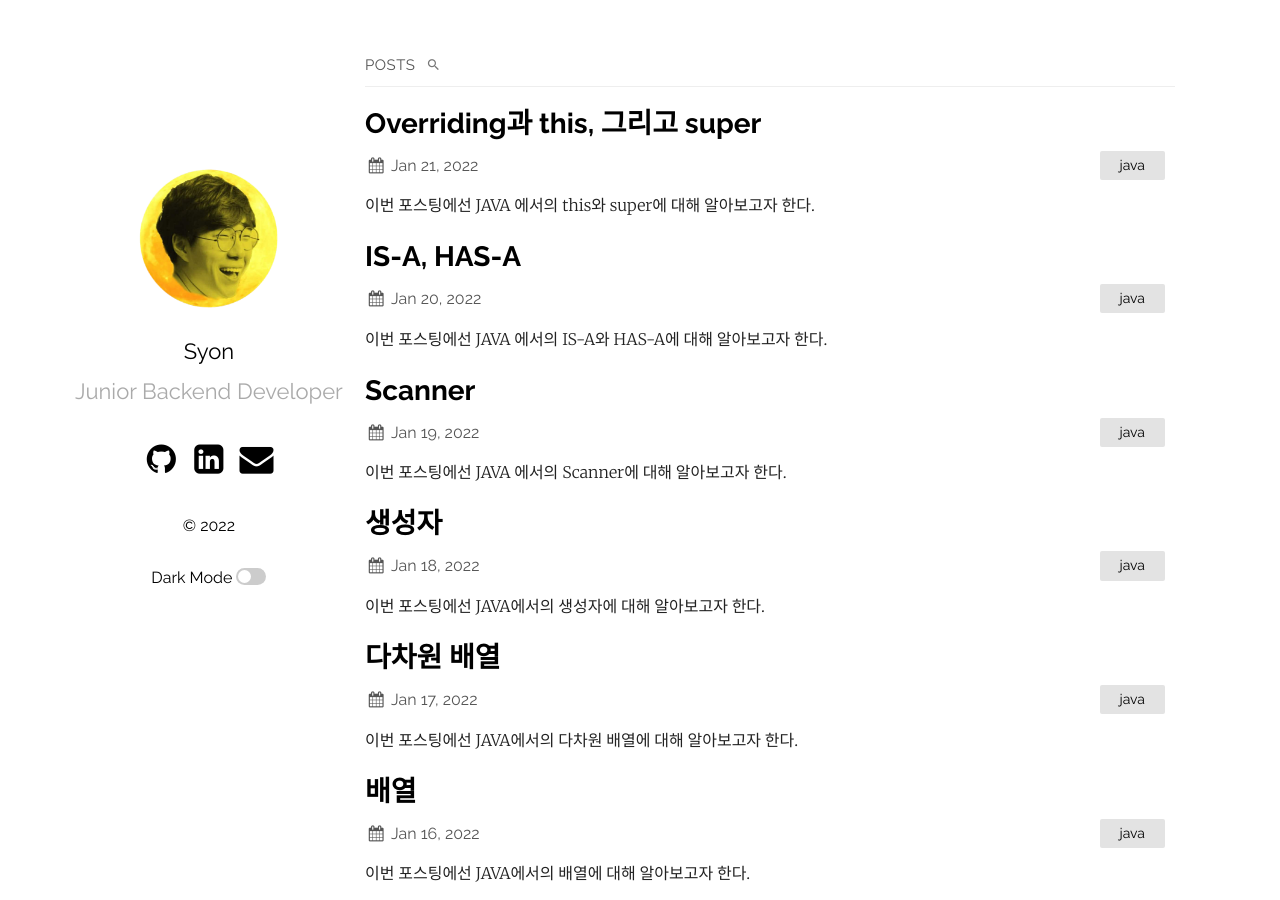
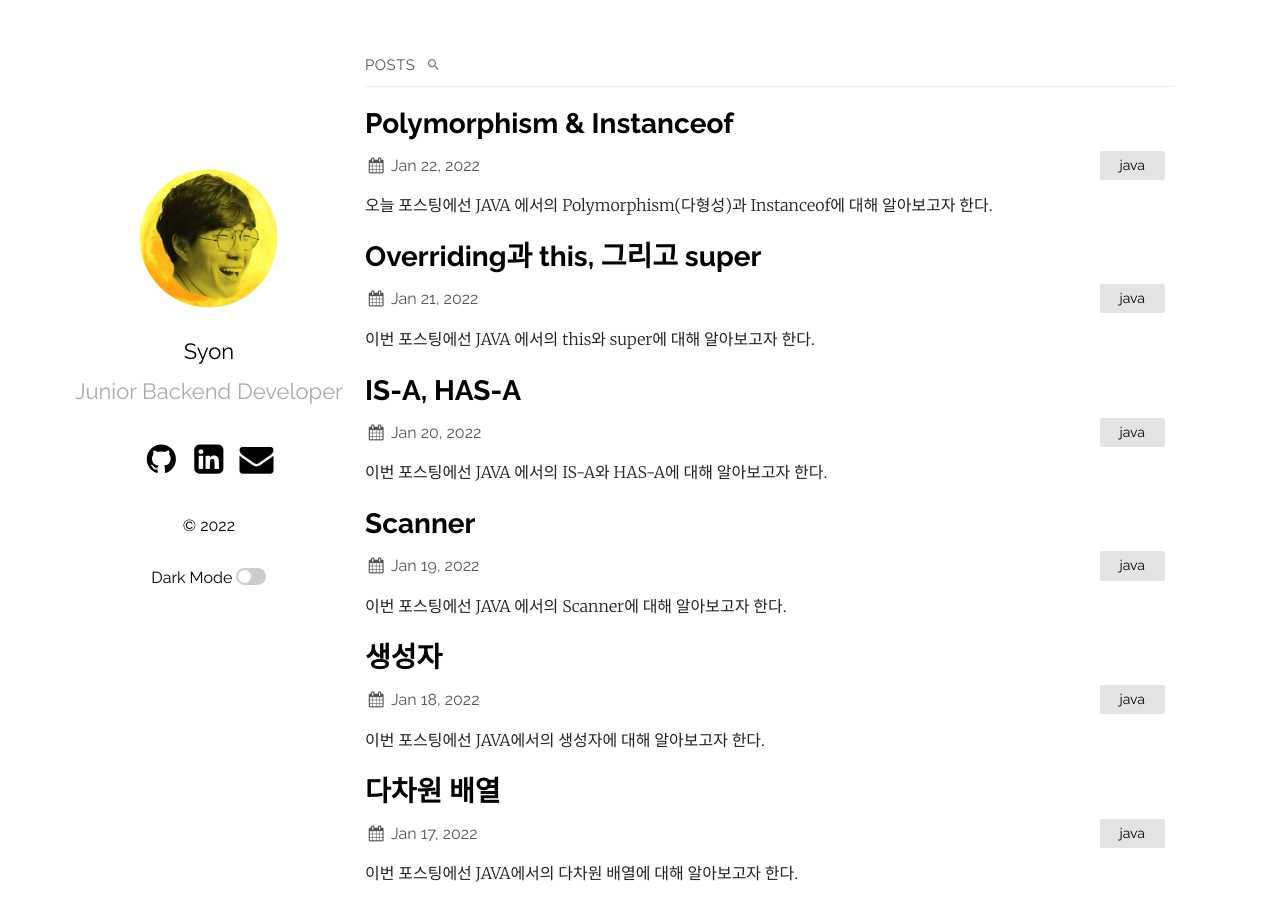
Before and after one commit to Syon0303/Syon0303.github.io, a Jekyll site: the page built from index.md, in a window 1280 px wide and 900 px high. Built offline with Jekyll 4.4.1, drawn with Linux system fonts in a browser that asks for light colours; part of the change alters nothing that is shown.

Commit message:
220122 post

````diff
--- a/_posts/2022-01-16-TIL_java_array.markdown
+++ b/_posts/2022-01-16-TIL_java_array.markdown
@@ -28,6 +28,7 @@ categories: java
 
 
  <br>
+
 ```java
 public class ArrayEx01 {
     public static void main(String[] args){
@@ -89,6 +90,7 @@ score라는 int 형 배열을 만들고 계산과 형변환을 통해 총합과
 두 번째 방법으로 배열을 정의하는 예제를 살펴보자.
 
 <br>
+
 ```java
 public class ArrayEx03{
     public static void main(String[] args){
@@ -140,6 +142,7 @@ public class ArrayEx04 {
 마무리하기 전에, 향상된 for문(for-each)에 대해서도 설명하고자 한다. 지금까지 사용하던 반복문을 사용해도 되지만, 배열을 사용하여 반복시킬 때 조금 더 편리한 방법이 있는데, 그것이 for-each 문이다. 정의하는 방법은 아래와 같다.
 
 <br>
+
 ```java
 for (자료형 변수 : 배열) {
     반복 실행할 문장;
@@ -150,6 +153,7 @@ for (자료형 변수 : 배열) {
 위에서 살펴봤던 예제와 비슷한 내용으로 for-each문을 작성해보면 다음과 같다.
 
 <br>
+
 ```java
 public class ForEachEx01{
     public static void main(String[] args){
--- /dev/null
+++ b/_posts/2022-01-22-TIL_java_polymorphism and instanceof .markdown
@@ -0,0 +1,352 @@
+---
+layout: post
+title:  "Polymorphism & Instanceof"
+date:   2022-01-22 19:17:36 +0900
+categories: java
+---
+오늘 포스팅에선 JAVA 에서의 Polymorphism(다형성)과 Instanceof에 대해 알아보고자 한다.
+
+
+<h2>Polymorphism(다형성)</h2>
+* 프로그램 언어의 각 요소들(상수, 변수, 식, 오브젝트 등)이 다양한 자료형에 속하는 것이 허가되는 성질.
+* 반댓말은 단형성(monomorphism)으로 프로그램 언어의 각 요소가 한 가지 형태만 가지는 성질.
+* 쉽게 말하면, __다형성이란 하나의 객체에 여러가지 타입을 대입할 수 있다는 것__ 이다.
+
+
+<h4>단형성 예시</h4>
+
+```java
+// 숫자를 문자열로 바꾸는 경우
+String age = stringFromNumber(number);
+
+// 날짜를 문자열로 바꾸는 경우
+String today = stringFromDate(date);
+```
+<br>
+위의 코드는 단형성 체계의 언어에서 함수의 이름이 중복될 수 없기 때문에 나오는 함수명이다. 위와 같이 비슷한 기능을 하는 함수의 이름을 자료형에 따라 끝도 없이 나열한다면 코드가 지저분해질 것이다. __다형성 체계의 언어에서는, 함수의 이름을 같게 하여 위의 작업을 간결하게 만들 수 있다.__
+
+<h4>같은 이름의 함수이지만 다른 일을 하는 예시</h4>
+
+```java
+// 숫자를 문자열로 바꾸는 경우
+String age = stringValue(number);
+
+// 날짜를 문자열로 바꾸는 경우
+String today = stringValue(date);
+```
+<br>
+
+물론, 여러 자료형에 따라 문자열로 바꾸는 작업 자체가 줄어드는 것은 아니지만, 메서드 하나의 이름만 가지고도 기억하기 쉽고 메서드 이름을 절약한다는 장점이 있다.
+
+
+<br>
+<h3>다형성을 구현하는 방법</h3>
+다형성을 구현하는 방법은 대표적으로 오버로딩, 오버라이딩, 함수형 인터페이스를 사용하는 방법이 있다. (단, 이번 포스팅에서 함수형 인터페이스는 다루지 않는다.)
+
+
+<br>
+<h4>Overloading</h4>
+한 클래스 내에 이미 사용하는 이름의 메서드가 있어도 규칙 내에서 동일한 이름의 메서드를 정의하도록 허용하는 기술
+1. 메서드의 이름이 같아야 한다.
+2. 매개 변수의 개수 또는 타입이 달라야 한다.
+3. 매개 변수는 같고, 리턴 타입이 다를 때는 성립하지 않는다.
+4. 오버로딩된 메서드들은 매개 변수로만 구분될 수 있다.
+<br>
+
+__주의할 점으로, 요구 사항이 바뀌었을 때 모든 메서드를 수정할수도 있으므로 꼭 필요한 경우에만 사용해야한다.__ 일반적인 메서드보다는 Constructor 오버로딩을 주로 사용한다.
+
+```java
+public class Station{
+    private Long id;
+    private String name;
+
+    public Station(){}
+
+    public Station(String name){
+        this(null, name);
+    }
+
+    public Station(Long id, String name){
+        this.id = id;
+        this.name = name;
+    }
+}
+
+```
+위와 같이 Station Class의 필드를 초기화해 주는 조건이 여러 가지가 있을 수 있는데, Constructor 오버로딩을 통해 쉽게 구현할 수 있다.
+
+
+<br>
+<h4>Overriding</h4>
+* 상위 클래스의 메서드를 재정의하는 것을 의미한다.
+* 클래스 상속이나 인터페이스 상속을 통해 구현할 수 있다.
+
+아래 예시는 운송 수단에 대한 예시로 운송 수단의 종류인 자동차, 비행기, 기차가 있다고 하자. 모두 움직일 수 있으므로 move() 메서드를 각각 아래와 같이 정의할 수 있다.
+
+```java
+public class Car{
+    public void move(){
+        System.out.println("도로로 달린다.");
+    }
+}
+
+public class Airplane{
+    public void move(){
+        System.out.println("하늘을 난다.");
+    }
+}
+
+public class Train{
+    public void move(){
+        System.out.println("선로를 주행한다.");
+    }
+}
+
+```
+
+이후에, 각각의 운송수단을 움직여보자.
+
+```java
+public class Main{
+    public static void main(String[] args){
+        final Car car = new Car();
+        final Airplane airplane = new Airplane();
+        final Train train = new Train();
+
+        car.move();
+        airplane.move();
+        train.move();
+    }
+}
+
+```
+<br>
+각각의 운송수단을 움직이기 위해 서로 다른 객체를 만들어서 move() 메서드를 실행해 주었다. 그러나 100가지의 운송수단이 생긴다면 move() 메서드를 100번 타이핑해야한다. 이들을 반복문으로 묶어줄 수 없기 때문이다. 이때 Overridng을 사용한다면 위의 문제를 해결할 수 있다.
+<br><br>
+이번 포스팅에선 인터페이스를 사용하여 구현하자. 우선 Movable(인터페이스는 보통 ~able이다.)이라는 인터페이스를 만들자. 이 인터페이스의 메서드로는 move()가 있고, Car, Train, Airplane에 상속해주자. 그리고 하위 클래스들은 Move() 메서드를 Overridng하자.
+
+```java
+public interface Movable{
+    void move();
+}
+
+public class Car implements Movable{
+    @Override
+    public void move(){
+        System.out.println("도로로 달린다.");
+    }
+}
+
+public class Airplane implements Movable{
+    @Override
+    public void move(){
+        System.out.println("하늘을 난다.");
+    }
+}
+
+public class Train implements Movable{
+    @Override
+    public void move(){
+        System.out.println("선로를 주행한다.");
+    }
+}
+
+```
+
+이제 Movable이라는 객체는 Car가 될 수도 있고, Airplane이 될 수도 있고, Train이 될 수도 있다. 이는 __한 객체에 여러 타입을 대응할 수 있다__ 는 것을 몸소 보여주는 예시이다. 그래서 아래와 같이 다형성을 이용하여 Car, Airplane, Train의 move() 메서드를 호출할 수 있다.
+
+```java
+public class Main{
+    public static void main(String[] args){
+        final List<Movable> movables = Array.asList(new Car(), new Train(), new Airplane());
+        for (final Movable movable : moveables){
+            movable.move();
+        }
+    }
+}
+
+```
+
+<br>
+<hr/>
+<br>
+
+<h3>자동 타입 변환(promotion)</h3>
+* 자동 타입 변환은 부모 타입의 참조변수에 자식 객체의 주소를 넣는 행위를 뜻한다.
+
+```java
+Parent p1 = new Child();
+```
+
+* 상속 관계에서 자식클래스는 상속받은 데이터 + __α__ 의 데이터를 갖고 있다. 그러나 자동 타입 변환을 하게되면 __상속받은 데이터__ 만을 사용할 수 있다.
+* 이는 타입이 자료형이기 때문인데, 우리가 자료형을 정의하는 목적은 __'범위'__ 를 설정해주기 위해서이다.
+* int 형은 대충 -21억에서 21억사이의 정수를 표현할 수 있다. 자료형은 범위를 설정하여 메모리 낭비를 방지한다. 예를 들어 자료형이 8byte인 double 형 밖에 없다고 가정하면, 나는 정수만 사용할거라 4byte면 충분한데도 어쩔수 없이 8byte를 사용해야한다. 이처럼 데이터 별로 적당한 타입을 지정해주지 않으면 지나친 메모리 낭비를 유발한다.
+
+<p align="center">
+    <img src="https://img1.daumcdn.net/thumb/R1280x0/?scode=mtistory2&fname=https%3A%2F%2Fblog.kakaocdn.net%2Fdn%2FBeBLn%2Fbtq7DsP0Bs1%2FISPmM4m3gwT7Kcn4yPJgi1%2Fimg.png" width="45%" height="45%" title="데이터 표현 범위"/>
+</p>
+
+참조 타입도 이와 마찬가지다. 참조 타입은 해당 클래스가 지정한 필드와 메서드를 '범위'로 가진다. 그러므로 해당 __참조 타입으로 생성된 객체는 그 범위를 벗어날 수 없다.__
+
+```java
+public class Main{
+    public static void main(String[] args){
+        Child ch1 = new Child();
+        Parent ch2 = new Child(); // 자동 타입 변환
+
+        if(ch1 == ch2){
+            System.out.println("같은 객체입니다"); // 타입은 달라도 객체는 같다.
+        }
+    }
+}
+```
+<br>
+ch1과 ch2가 가리키는 객체가 같다는 의미는 두 참조변수 모두 Child 클래스의 객체를 참조하고 있다는 의미이다. 하지만 둘은 '타입'이 다르다. 다시말해서, 표현할 수 있는 '범위'가 다르다는 것이다.
+
+```java
+// 부모 클래스
+public class Parent{
+    public void a(){
+        System.out.println("나는 부모다.");
+    }
+}
+
+public class Child extends Parent{
+    // 상속 받은 메서드
+    public void a(){
+        System.out.println("나는 자식이다.");
+    }
+
+    // 자식만 가지는 메서드
+    public void b(){
+        System.out.println("나만 갖고있다");
+    }
+}
+
+```
+<br>
+이처럼 서로 같은 객체를 참조하고 있지만, 선언된 참조변수의 타입이 달라 표현 가능한 데이터의 범위가 서로 다르다. ch2는 부모 타입을 참조변수로 갖고 있기 떄문에 부모 클래스에게 상속받은 메서드와 필드만 사용 가능하다. 만약 상속받은 메서드가 오버라이딩되었다면, 오버라이딩 된 메서드를 호출한다.
+
+```java
+public class Main{
+    public static void main(String[] args){
+        Child ch1 = new Child();
+        Parent ch2 = ch1;
+
+        ch1.b();
+        ch2.b(); //자동형변환타입. 실행되지 않는다.
+    }
+}
+
+```
+
+```java
+public class Main{
+    public static void main(String[] args){
+        Child ch1 = new Child();
+        Parent ch2 = ch1;
+
+        ch1.a();
+        ch2.a(); //자동형변환타입.
+    }
+}
+
+```
+
+<h4>매개변수로 받는 자동 타입 변환</h4>
+자동 타입 변환을 매개변수로도 할 수 있다.
+
+```java
+// 자식 클래스
+public class Child extends Parent{
+    // 오버라이딩된 메서드
+    public void a(){
+        System.out.println("나는 자식");
+    }
+
+    public void b(Parent parent){ // 매개변수로 자동 변환됨
+        parent.a();
+    }
+}
+```
+
+```java
+// 메인 클래스
+public class Main{
+    public static void main(String[] args){
+        Child ch1 = new Child();
+        ch1.b(new Child());
+    }
+}
+```
+
+위 코드의 출력 결과로는 <br>
+__나는 자식__ <br>
+이 출력된다. (매개변수로 자식 객체가 들어갔으니 메서드가 오버라이딩된 메서드로 호출된다.)
+
+
+<br>
+<h4>강제 타입 변환(Casting)</h4>
+부모타입으로 선언된 자식 객체는 자신의 메서드나 필드를 사용할 수 없다. 그래서 만약 이를 사용하는 경우 Casting을 해준다.
+
+```java
+public class Main{
+    public static void main(string[] args){
+        Parent parent = new Child();
+        Child ch = (Child) parent; // 강제 타입 변환
+        ch.b();
+    }
+}
+```
+
+<br>
+<hr/>
+
+<h2>Instanceof 란?</h2>
+* 참조변수가 참조하고 있는 인스턴스의 실제 타입을 알아보기 위해 Instanceof 연산자를 사용한다.
+* 주로 조건문에 사용되며, Instanceof의 왼쪽에는 참조변수를, 오른쪽에는 타입(클래스 명)이 피연산자로 위치한다.
+* 연산의 결과로는 boolean 값인 true와 False 둘 중 하나를 반환한다.
+* Instanceof를 이용한 연산결과로 true를 얻었다는 것은, 참조변수가 검사한 타입으로 형변환이 가능하다는 것을 뜻한다.
+* null인 참조변수에 대해 Instanceof 연산을 수행하면 False를 결과로 얻는다.
+
+```java
+public class Main{
+    public static void main(String[] args){
+        Parent pa1 = new Child();
+        Parent pa2 = new Parent();
+        Casting casting = new Casting();
+
+        casting.castingObject(pa1);
+        casting.castingObject(pa2);
+    }
+}
+
+public class Casting{
+    void castingObject(Parent parent){
+        if(parent instanceof Child){
+            Child ch = (Child) parent;
+            System.out.println("Casting success, 부모 타입의 자식 객체");
+        }
+        else{
+            System.out.println("Casting fail, 부모 타입의 부모 객체");
+        }
+    }
+}
+```
+
+위 코드의 결과로는 <br>
+Casting success, 부모 타입의 자식 객체 <br>
+Casting fail, 부모 타입의 부모 객체 <br>
+가 나오게 된다.
+
+__참조변수 instanceof 객체타입__ 의 연산 결과는 상술한대로 true 또는 False로 반환된다. casting을 시도할때는 경우를 구분하지 않으면 ClassCastException 예외가 발생하니 유념하자.
+
+<br>
+
+[다형성 출처][다형성]<br>
+[자동 타입 변환과 강제 타입 변환 출처][설명]<br>
+[Instanceof 출처][설명2]<br>
+
+[다형성]: https://steady-coding.tistory.com/446
+[설명]: https://lordofkangs.tistory.com/20
+[설명2]: https://arabiannight.tistory.com/313
````
